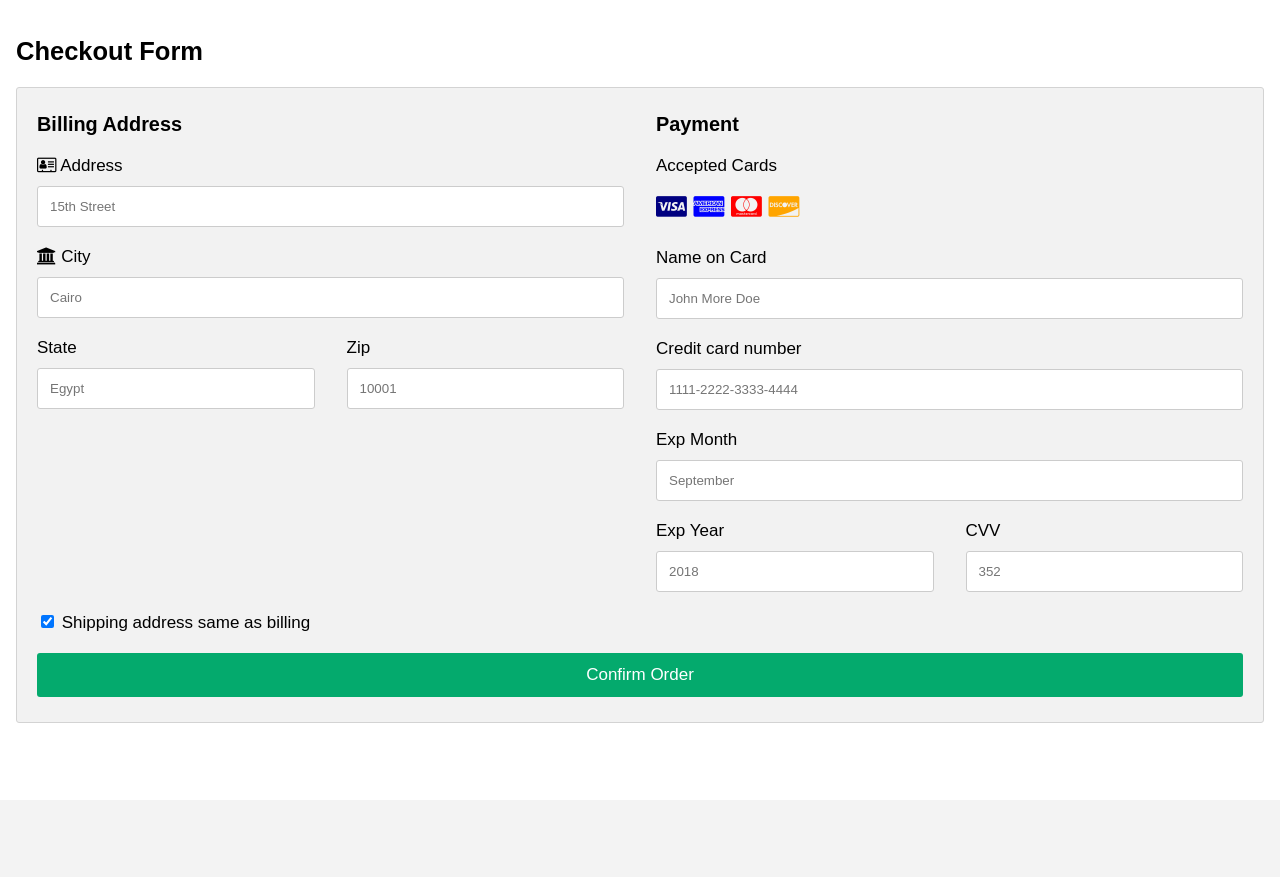
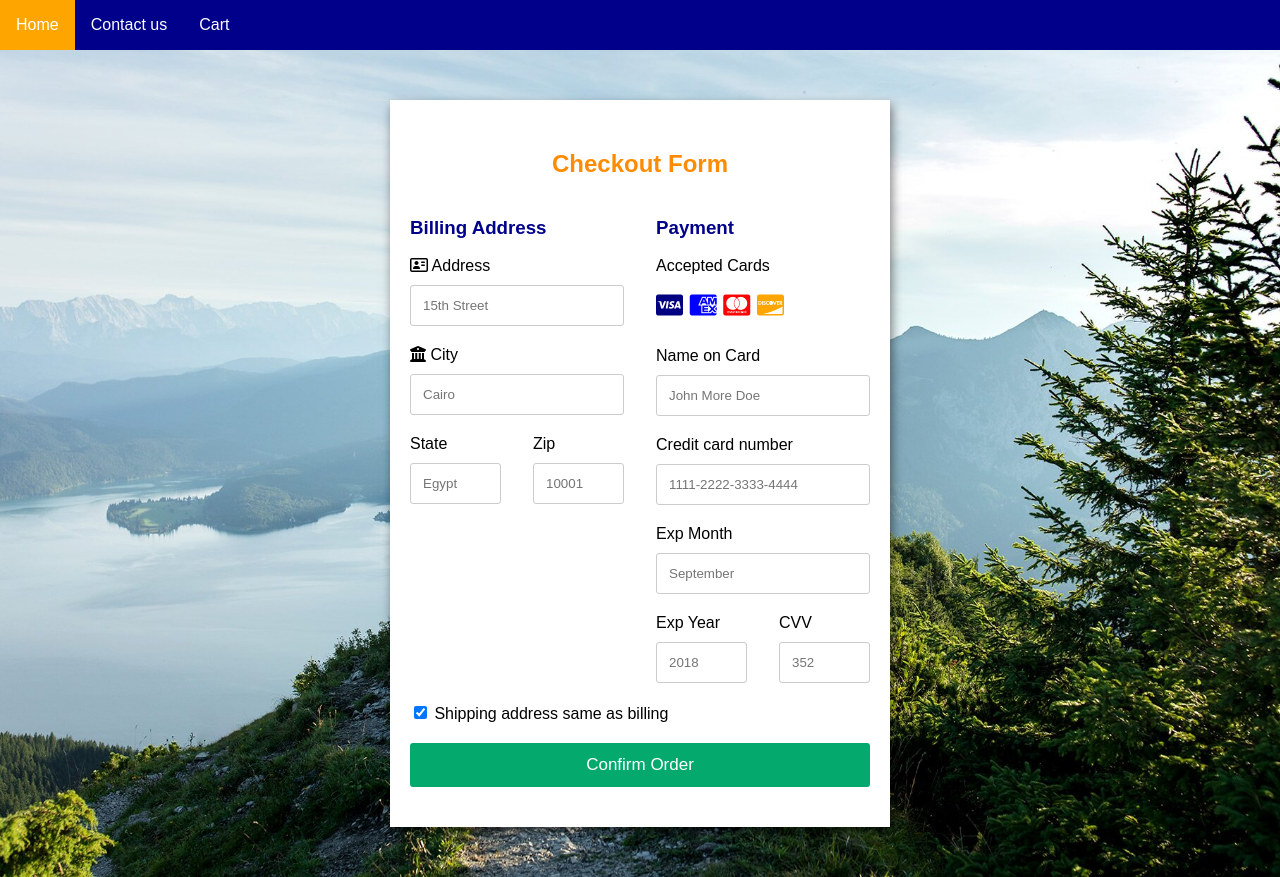
Before and after one commit to yasminkandil/WebHiking, a PHP site: page /Formorder.php in a window 1280 px wide. Before the commit the page ends 723 px from the top, so only its background shows below. Run offline with PHP 8.4, Linux system fonts and the light colour scheme; some libraries are stand-ins or nearby versions.

Commit message:
Update Formorder.php

```diff
--- a/Formorder.php
+++ b/Formorder.php
@@ -4,10 +4,20 @@
 <meta name="viewport" content="width=device-width, initial-scale=1">
 <link rel="stylesheet" href="https://cdnjs.cloudflare.com/ajax/libs/font-awesome/4.7.0/css/font-awesome.min.css">
 <style>
-body {
-  font-family: Arial;
-  font-size: 17px;
-  padding: 8px;
+
+form {
+      background-color: #fff;
+      max-width: 500px;
+      margin: 50px auto;
+      padding: 30px 20px;
+      box-shadow: 2px 5px 10px rgba(0, 0, 0, 0.5);
+    }
+    body{
+background-image: url('image.jpg');
+ height: 200%;
+  background-repeat: no-repeat;
+  background-size: cover;
+
 }
 
 * {
@@ -43,12 +53,7 @@ body {
   padding: 0 16px;
 }
 
-.container {
-  background-color: #f2f2f2;
-  padding: 5px 20px 15px 20px;
-  border: 1px solid lightgrey;
-  border-radius: 3px;
-}
+
 
 input[type=text] {
   width: 100%;
@@ -178,17 +183,24 @@ $pass="";
 $DB="hikingpr";
 $errormessage="";
 $conn=mysqli_connect("localhost","root","",$DB);
+include_once "StyleHome.html";
 ?>
-<h2>Checkout Form</h2>
+<div class="navbar">
+      <a href="Hikerhomepage.php">Home</a>
+    <a href="Contact_Us.php">Contact us</a>
+    <a href="rogrogshop.php">Cart <span class="glyphicon glyphicon-shopping-cart"></span></a>
+  </div>
 <div class="row">
   <div class="col-75">
     <div class="container">
       <form action="" method="POST">
+        <h2 style="color:#ff8c00;font:bold; text-align: center;">Checkout Form</h2>
+
 
         <div class="row">
           <div class="col-50">
-            <h3>Billing Address</h3>
 
+            <h3 style="color:#00008B;font:bold;">Billing Address</h3>
             <label for="adr"><i class="fa fa-address-card-o"></i> Address</label>
             <input type="text" id="adr" name="address" placeholder="15th Street" required>
             <label for="city"><i class="fa fa-institution"></i> City</label>
@@ -207,7 +219,7 @@ $conn=mysqli_connect("localhost","root","",$DB);
           </div>
 
           <div class="col-50">
-            <h3>Payment</h3>
+            <h3 style="color:#00008B;font:bold;">Payment</h3>
 
             <label for="fname">Accepted Cards </label>
             <div class="icon-container">
@@ -262,7 +274,8 @@ $cardnum=filter_var($_POST['cardnumber'],FILTER_SANITIZE_STRING);
 $Expmonth=filter_var($_POST['expmonth'],FILTER_SANITIZE_STRING);
 $Expyear=filter_var($_POST['expyear'],FILTER_SANITIZE_STRING);
 $CVV=filter_var($_POST['cvv'],FILTER_SANITIZE_STRING);
-$sql="update orders set Address='".$Address."',City= '".$city."',State='".$State."',Zip='".$Zip."',CardName='".$Cname."',CreditCardNum='".$cardnum."',ExpMonth='".$Expmonth."',ExpYear='".$Expyear."',CVV='".$CVV."' where user_id='".$_SESSION['ID']."'";
+$date = date('Y-m-d H:i:s');
+$sql="update orders set Address='".$Address."',City= '".$city."',State='".$State."',DateOfOrder='".$date."',Zip='".$Zip."',CardName='".$Cname."',CreditCardNum='".$cardnum."',ExpMonth='".$Expmonth."',ExpYear='".$Expyear."',CVV='".$CVV."',UserMail='".$_SESSION['username']."' where user_id='".$_SESSION['ID']."'";
       $result=mysqli_query($conn,$sql);
   header("Location:Hikerhomepage.php");
 
```
